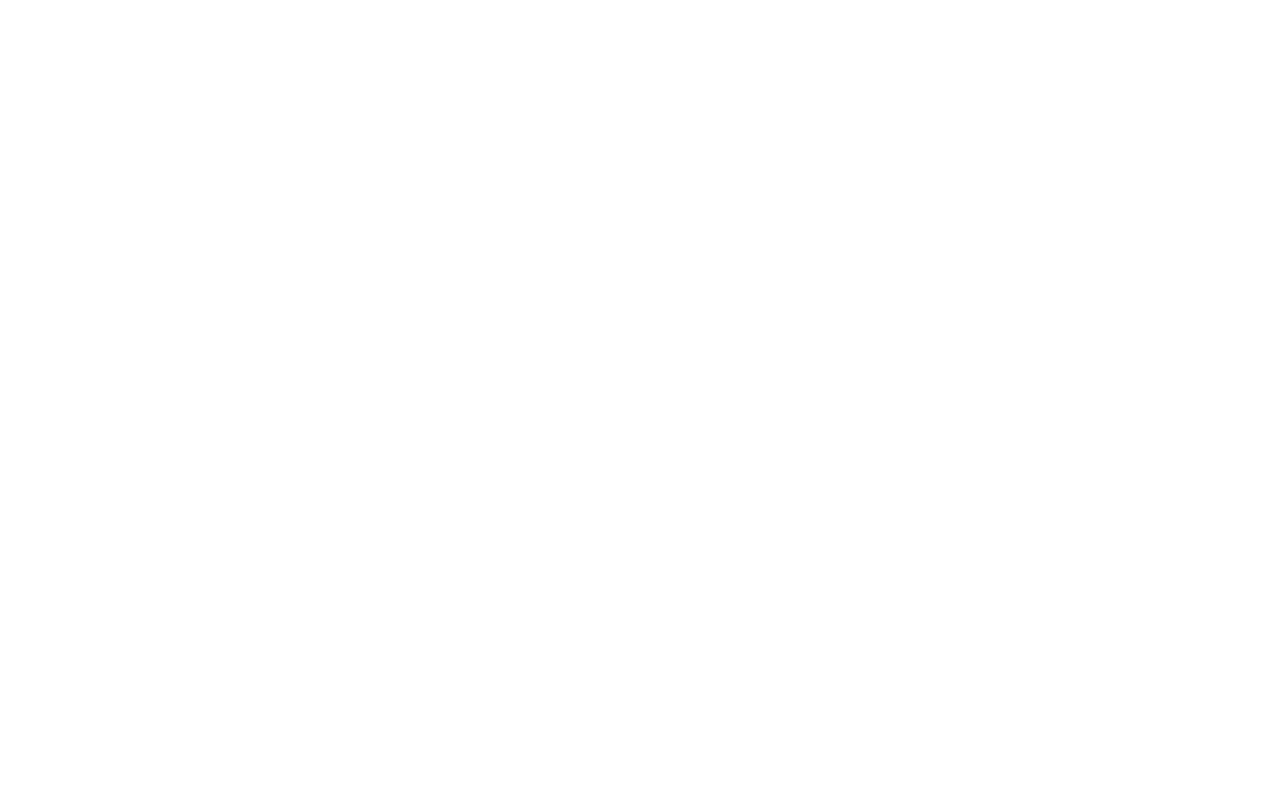
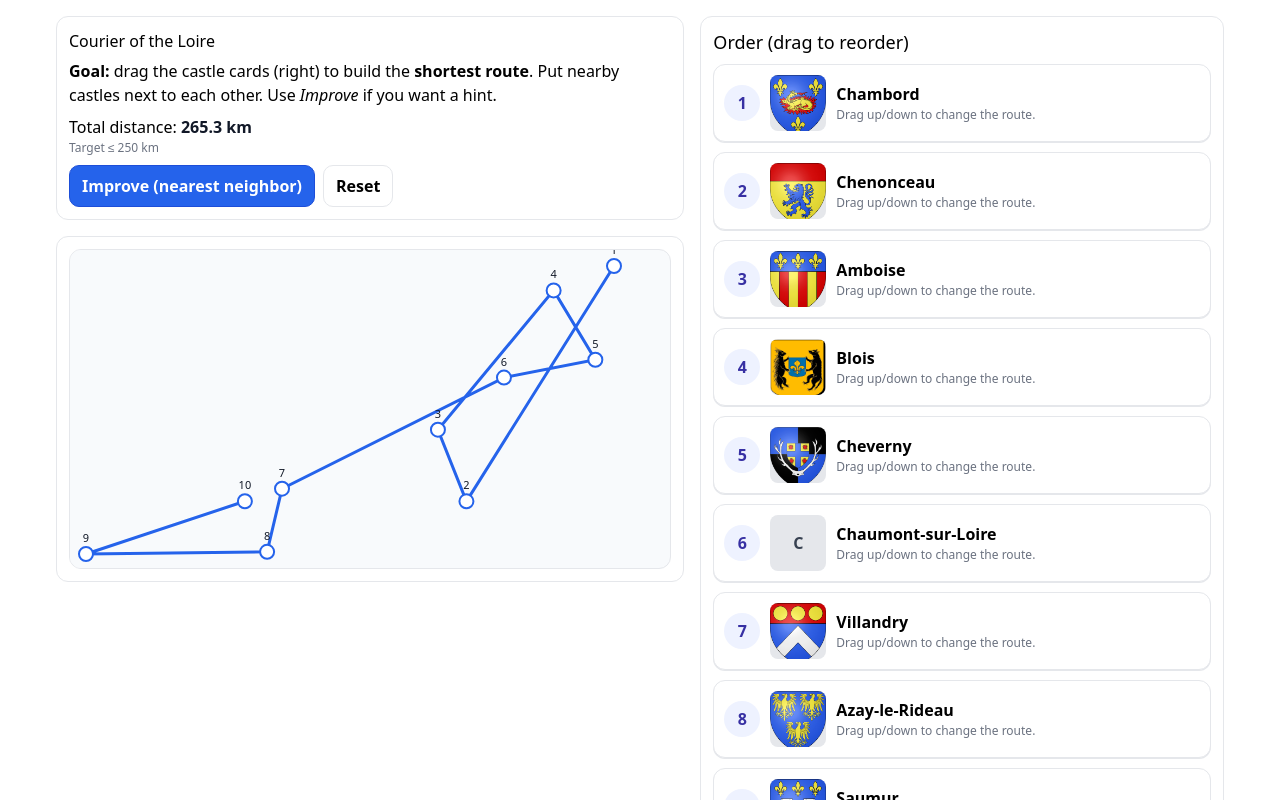
Before and after one commit to Julien-Demogue/Escape-from-the-workshop, a React app in the folder frontend/: page /courier-loire in a window 1280 px wide. Before the commit this address had no page. Shown: the top 800 px of the page. Built offline with nearby package versions, Linux system fonts and the light colour scheme; the HTML template or start-up script is replaced by a standard one.

Commit message:
enigme bonus Map

```diff
--- a/frontend/src/App.tsx
+++ b/frontend/src/App.tsx
@@ -10,6 +10,7 @@
 import ChambordEnigma from "./pages/ChambordEnigma";
 import BrissacEnigma from "./pages/BrissacEnigma";
 import MemoryLoire from "./pages/MemoryLoire";
+import CourierLoire from "./pages/CourierLoire";
 
 const App: React.FC = () => (
   <Routes>
@@ -20,6 +21,7 @@
     <Route path="/chambord-enigma" element={<ChambordEnigma />} />
     <Route path="/brissac-enigma" element={<BrissacEnigma />} />
     <Route path="/memory-loire" element={<MemoryLoire />} />
+    <Route path="/courier-loire" element={<CourierLoire />} />
     <Route path="/groupadmin" element={<GroupAdmin />} />
     <Route path="/group" element={<Group />} />
     <Route path="/dashboard" element={<Dashboard />} />
--- /dev/null
+++ b/frontend/src/pages/CourierLoire.tsx
@@ -0,0 +1,254 @@
+import { useMemo, useState } from "react";
+
+/** ---- Data ---- */
+type Place = { id: string; name: string; lat: number; lon: number; img?: string };
+
+// 10 castillos (coordenadas aproximadas)
+const BASE: Omit<Place, "img">[] = [
+  { id: "chambord",   name: "Chambord",           lat: 47.6163, lon: 1.5160 },
+  { id: "chenonceau", name: "Chenonceau",         lat: 47.3249, lon: 1.0706 },
+  { id: "amboise",    name: "Amboise",            lat: 47.4136, lon: 0.9846 },
+  { id: "blois",      name: "Blois",              lat: 47.5861, lon: 1.3338 },
+  { id: "cheverny",   name: "Cheverny",           lat: 47.5002, lon: 1.4597 },
+  { id: "chaumont",   name: "Chaumont-sur-Loire", lat: 47.4781, lon: 1.1839 },
+  { id: "villandry",  name: "Villandry",          lat: 47.3406, lon: 0.5140 },
+  { id: "azay",       name: "Azay-le-Rideau",     lat: 47.2624, lon: 0.4690 },
+  { id: "saumur",     name: "Saumur",             lat: 47.2597, lon: -0.0776 },
+  { id: "langeais",   name: "Langeais",           lat: 47.3250, lon: 0.4020 },
+];
+
+/** Carga imágenes locales si existen (fotos en /castles o escudos en /blason). */
+function useCastleMedia(): Place[] {
+  const photos = import.meta.glob("/src/assets/images/castles/*.{png,jpg,jpeg,webp,svg}", { eager: true }) as Record<string, { default: string }>;
+  const blasons = import.meta.glob("/src/assets/images/blason/*", { eager: true }) as Record<string, { default: string }>;
+
+  const findImg = (id: string): string | undefined => {
+    const photo = Object.entries(photos).find(([p]) => p.toLowerCase().includes(`/${id}.`));
+    if (photo) return photo[1].default;
+    const blason = Object.entries(blasons).find(([p]) => p.toLowerCase().includes(id));
+    return blason?.[1].default;
+  };
+
+  return BASE.map((p) => ({ ...p, img: findImg(p.id) }));
+}
+
+/** ---- Distancias ---- */
+function haversine(a: Place, b: Place) {
+  const R = 6371;
+  const dLat = (b.lat - a.lat) * Math.PI/180;
+  const dLon = (b.lon - a.lon) * Math.PI/180;
+  const lat1 = a.lat * Math.PI/180;
+  const lat2 = b.lat * Math.PI/180;
+  const s = Math.sin(dLat/2)**2 + Math.cos(lat1)*Math.cos(lat2)*Math.sin(dLon/2)**2;
+  return 2 * R * Math.asin(Math.sqrt(s));
+}
+function totalDistance(seq: Place[]) {
+  let sum = 0;
+  for (let i = 0; i < seq.length - 1; i++) sum += haversine(seq[i], seq[i+1]);
+  return sum;
+}
+
+/** ---- Mini-mapa SVG (abajo-izquierda) ---- */
+function MiniMap({ route }: { route: Place[] }) {
+  const lats = route.map(p => p.lat), lons = route.map(p => p.lon);
+  const minLat = Math.min(...lats), maxLat = Math.max(...lats);
+  const minLon = Math.min(...lons), maxLon = Math.max(...lons);
+  const pad = 16, W = 560, H = 320;
+
+  const toXY = (p: Place) => {
+    const x = ((p.lon - minLon) / (maxLon - minLon || 1)) * (W - 2*pad) + pad;
+    const y = ((maxLat - p.lat) / (maxLat - minLat || 1)) * (H - 2*pad) + pad; // invertimos Y
+    return { x, y };
+  };
+
+  const pts = route.map(toXY);
+  const d = pts.map((p, i) => `${i ? "L" : "M"}${p.x},${p.y}`).join(" ");
+
+  return (
+    <svg width={W} height={H} style={{ width: "100%", background: "#f8fafc", border: "1px solid #e5e7eb", borderRadius: 12 }}>
+      <rect x={0} y={0} width={W} height={H} fill="#f8fafc" />
+      <path d={d} stroke="#2563eb" strokeWidth={3} fill="none" />
+      {pts.map((p, i) => (
+        <g key={i}>
+          <circle cx={p.x} cy={p.y} r={7} fill="white" stroke="#2563eb" strokeWidth={2} />
+          <text x={p.x} y={p.y - 12} textAnchor="middle" fontSize="11" fill="#111827">{i + 1}</text>
+        </g>
+      ))}
+    </svg>
+  );
+}
+
+/** ---- Página con DnD nativo ---- */
+const GOAL_KM = 250; // con 10 castillos la meta puede ser más alta—ajústala si quieres
+
+export default function CourierLoire() {
+  const media = useCastleMedia();
+  const [route, setRoute] = useState<Place[]>(() => media.slice());
+  const dist = useMemo(() => totalDistance(route), [route]);
+
+  // Drag & drop nativo
+  function onDragStart(e: React.DragEvent<HTMLDivElement>, dragIndex: number) {
+    e.dataTransfer.setData("text/plain", String(dragIndex));
+    e.dataTransfer.effectAllowed = "move";
+  }
+  function onDragOver(e: React.DragEvent<HTMLDivElement>) {
+    e.preventDefault();
+    e.dataTransfer.dropEffect = "move";
+  }
+  function onDrop(e: React.DragEvent<HTMLDivElement>, overIndex: number) {
+    e.preventDefault();
+    const from = Number(e.dataTransfer.getData("text/plain"));
+    if (Number.isNaN(from) || from === overIndex) return;
+    setRoute(items => {
+      const next = items.slice();
+      const [moved] = next.splice(from, 1);
+      next.splice(overIndex, 0, moved);
+      return next;
+    });
+  }
+
+  // Heurística simple
+  function nearestNeighbor() {
+    const [start, ...rest] = route;
+    const ordered = [start];
+    let pool = rest.slice();
+    while (pool.length) {
+      const last = ordered[ordered.length - 1];
+      let kBest = 0, dBest = Infinity;
+      for (let k = 0; k < pool.length; k++) {
+        const d = haversine(last, pool[k]);
+        if (d < dBest) { dBest = d; kBest = k; }
+      }
+      ordered.push(pool.splice(kBest, 1)[0]);
+    }
+    setRoute(ordered);
+  }
+  function reset() { setRoute(media.slice()); }
+
+  return (
+    <div style={styles.shell}>
+      {/* Columna izquierda: info arriba, mapa abajo */}
+      <div style={styles.leftCol}>
+        <div style={styles.panel}>
+          <h1 style={{ margin: 0 }}>Courier of the Loire</h1>
+          <p style={{ margin: "6px 0 8px" }}>
+            <strong>Goal:</strong> drag the castle cards (right) to build the <strong>shortest route</strong>.
+            Put nearby castles next to each other. Use <em>Improve</em> if you want a hint.
+          </p>
+
+          <div style={{ marginBottom: 8 }}>
+            Total distance:{" "}
+            <strong style={{ color: dist <= GOAL_KM ? "#16a34a" : "#111827" }}>
+              {dist.toFixed(1)} km
+            </strong>
+            {dist <= GOAL_KM && " 🎯"}
+            <div style={{ color: "#6b7280", fontSize: 12 }}>Target ≤ {GOAL_KM} km</div>
+          </div>
+
+          <div style={{ display: "flex", gap: 8 }}>
+            <button onClick={nearestNeighbor} style={styles.btnPrimary}>Improve (nearest neighbor)</button>
+            <button onClick={reset} style={styles.btnGhost}>Reset</button>
+          </div>
+        </div>
+
+        <div style={styles.mapPanel}>
+          <MiniMap route={route} />
+        </div>
+      </div>
+
+      {/* Columna derecha: lista en columna clara */}
+      <div style={styles.rightCol}>
+        <h2 style={{ margin: "0 0 8px 0", fontSize: 18 }}>Order (drag to reorder)</h2>
+        <div style={styles.list}>
+          {route.map((p, i) => (
+            <div
+              key={p.id}
+              draggable
+              onDragStart={(e) => onDragStart(e, i)}
+              onDragOver={onDragOver}
+              onDrop={(e) => onDrop(e, i)}
+              style={styles.card}
+              aria-label={`Drag ${p.name}`}
+              title="Drag to reorder"
+            >
+              <div style={styles.posBadge}>{i + 1}</div>
+              <div style={styles.thumb}>
+                {p.img ? (
+                  <img src={p.img} alt={p.name} style={{ width: "100%", height: "100%", objectFit: "cover" }} />
+                ) : (
+                  <span style={{ fontWeight: 700, color: "#374151" }}>{p.name[0]}</span>
+                )}
+              </div>
+              <div>
+                <div style={{ fontWeight: 800 }}>{p.name}</div>
+                <div style={{ color: "#6b7280", fontSize: 12 }}>Drag up/down to change the route.</div>
+              </div>
+            </div>
+          ))}
+        </div>
+        <p style={{ color: "#6b7280", marginTop: 10 }}>
+          Tip: after improving, keep dragging to fine-tune the order.
+        </p>
+      </div>
+    </div>
+  );
+}
+
+const styles: Record<string, React.CSSProperties> = {
+  shell: {
+    padding: 16,
+    maxWidth: 1200,
+    margin: "0 auto",
+    display: "grid",
+    gridTemplateColumns: "1.2fr 1fr", // izquierda (info + mapa) / derecha (lista)
+    gap: 16,
+    alignItems: "start",
+  },
+  leftCol: { display: "grid", gridTemplateRows: "auto 1fr", gap: 16 },
+  panel: {
+    background: "white", border: "1px solid #e5e7eb", borderRadius: 12, padding: 12,
+  },
+  mapPanel: {
+    background: "white", border: "1px solid #e5e7eb", borderRadius: 12, padding: 12,
+    display: "grid", placeItems: "center",
+  },
+  rightCol: {
+    background: "white", border: "1px solid #e5e7eb", borderRadius: 12, padding: 12,
+  },
+  list: { display: "grid", gap: 10 },
+  card: {
+    display: "grid",
+    gridTemplateColumns: "36px 56px 1fr",
+    gap: 10,
+    alignItems: "center",
+    background: "white",
+    border: "1px solid #e5e7eb",
+    borderRadius: 12,
+    padding: 10,
+    boxShadow: "0 1px 0 #e5e7eb",
+    cursor: "grab",
+    userSelect: "none",
+  },
+  posBadge: {
+    width: 36,
+    height: 36,
+    borderRadius: 999,
+    background: "#eef2ff",
+    color: "#3730a3",
+    display: "grid",
+    placeItems: "center",
+    fontWeight: 800,
+  },
+  thumb: {
+    width: 56, height: 56, borderRadius: 8, overflow: "hidden",
+    background: "#e5e7eb", display: "grid", placeItems: "center",
+  },
+  btnPrimary: {
+    padding: "8px 12px", borderRadius: 10, border: "1px solid #1d4ed8",
+    background: "#2563eb", color: "white", cursor: "pointer", fontWeight: 600,
+  },
+  btnGhost: {
+    padding: "8px 12px", borderRadius: 10, border: "1px solid #e5e7eb",
+    background: "white", cursor: "pointer", fontWeight: 600,
+  },
+};
--- a/frontend/src/pages/Home.tsx
+++ b/frontend/src/pages/Home.tsx
@@ -30,6 +30,9 @@
       <Link to="/memory-loire" className="red">
         Accéder au memory de la Loire
       </Link>
+      <Link to="/courier-loire" className="red">
+        Accéder au jeu du courrier de la Loire
+      </Link>
     </div>
   )
 }
```
